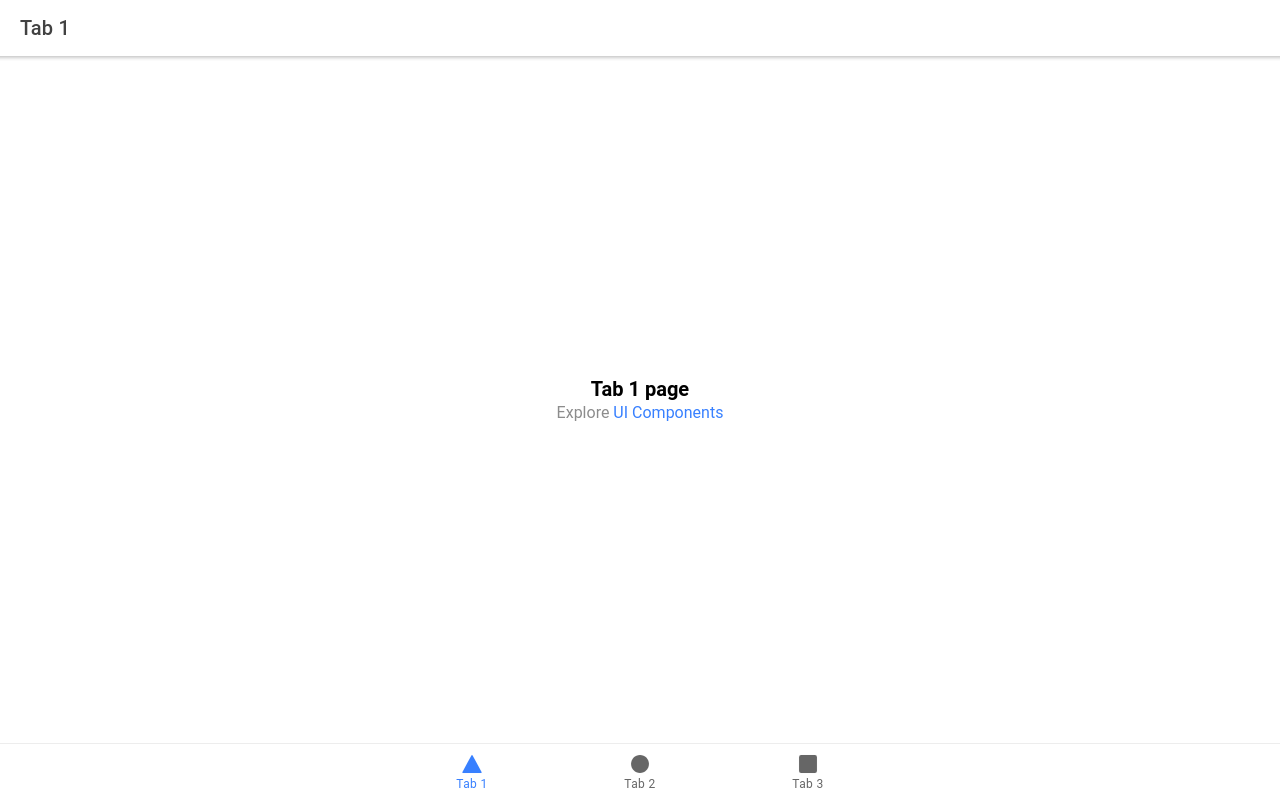
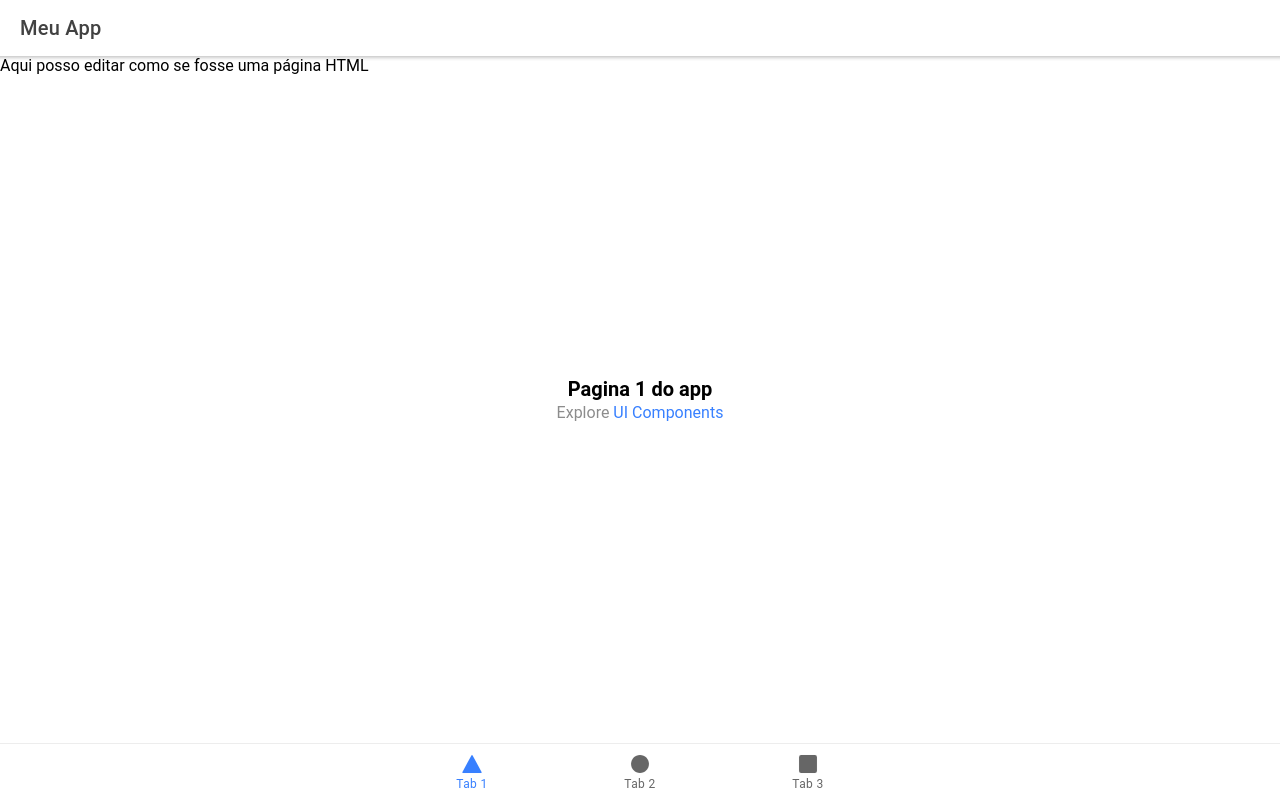
Before and after one commit to RenanOliveira88/Ionic, a React (Create React App) app in the folder myApp/: page /tab1 in a window 1280 px wide. Built offline with nearby package versions, Linux system fonts and the light colour scheme.

Commit message:
Minor alteration

```diff
--- a/myApp/src/pages/Tab1.tsx
+++ b/myApp/src/pages/Tab1.tsx
@@ -7,16 +7,17 @@ const Tab1: React.FC = () => {
     <IonPage>
       <IonHeader>
         <IonToolbar>
-          <IonTitle>Tab 1</IonTitle>
+          <IonTitle>Meu App</IonTitle>
         </IonToolbar>
       </IonHeader>
       <IonContent fullscreen>
         <IonHeader collapse="condense">
           <IonToolbar>
-            <IonTitle size="large">Tab 1</IonTitle>
+            <IonTitle size="large">Primeira tab do app</IonTitle>
           </IonToolbar>
         </IonHeader>
-        <ExploreContainer name="Tab 1 page" />
+        Aqui posso editar como se fosse uma página HTML
+        <ExploreContainer name="Pagina 1 do app" />
       </IonContent>
     </IonPage>
   );
```
